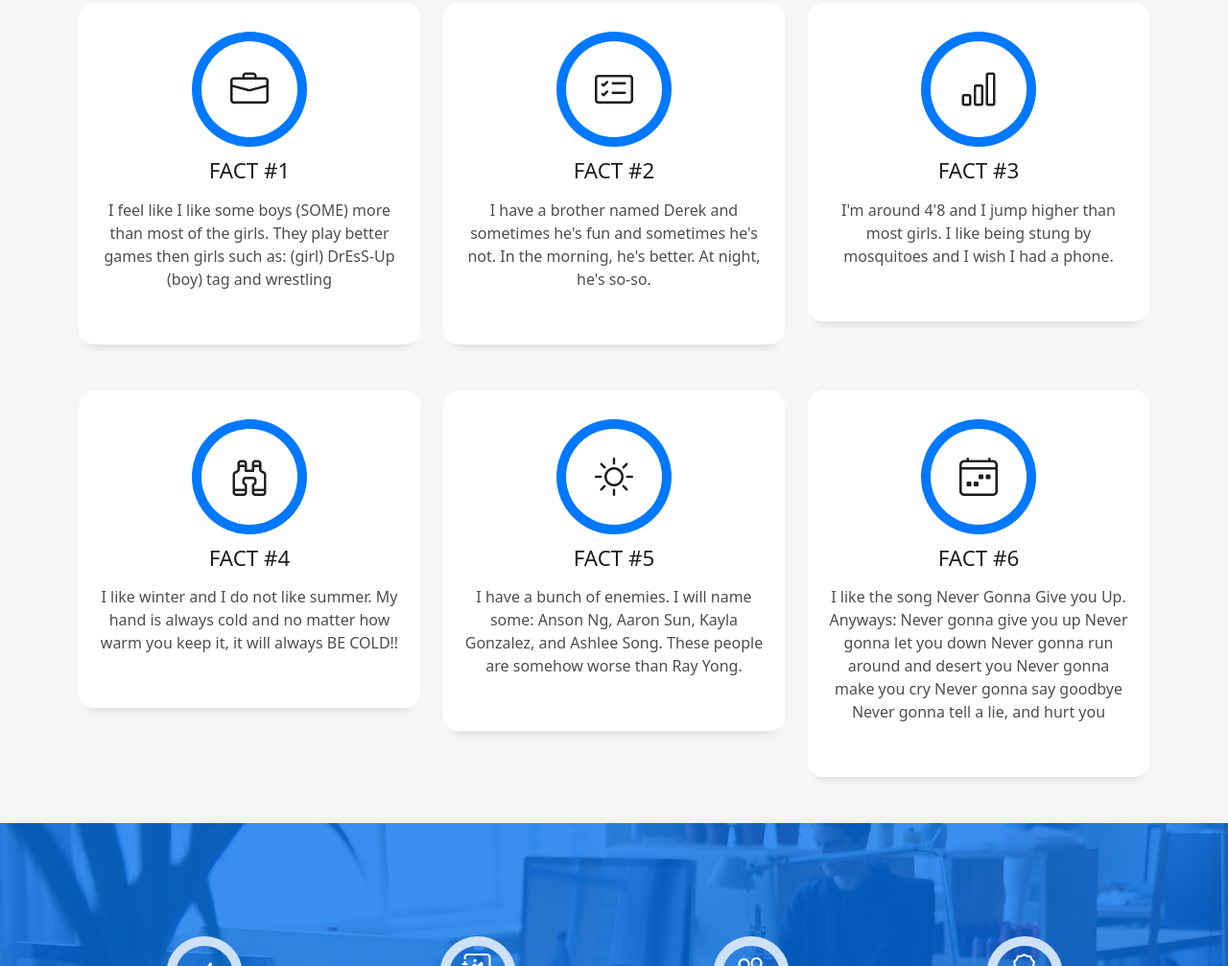
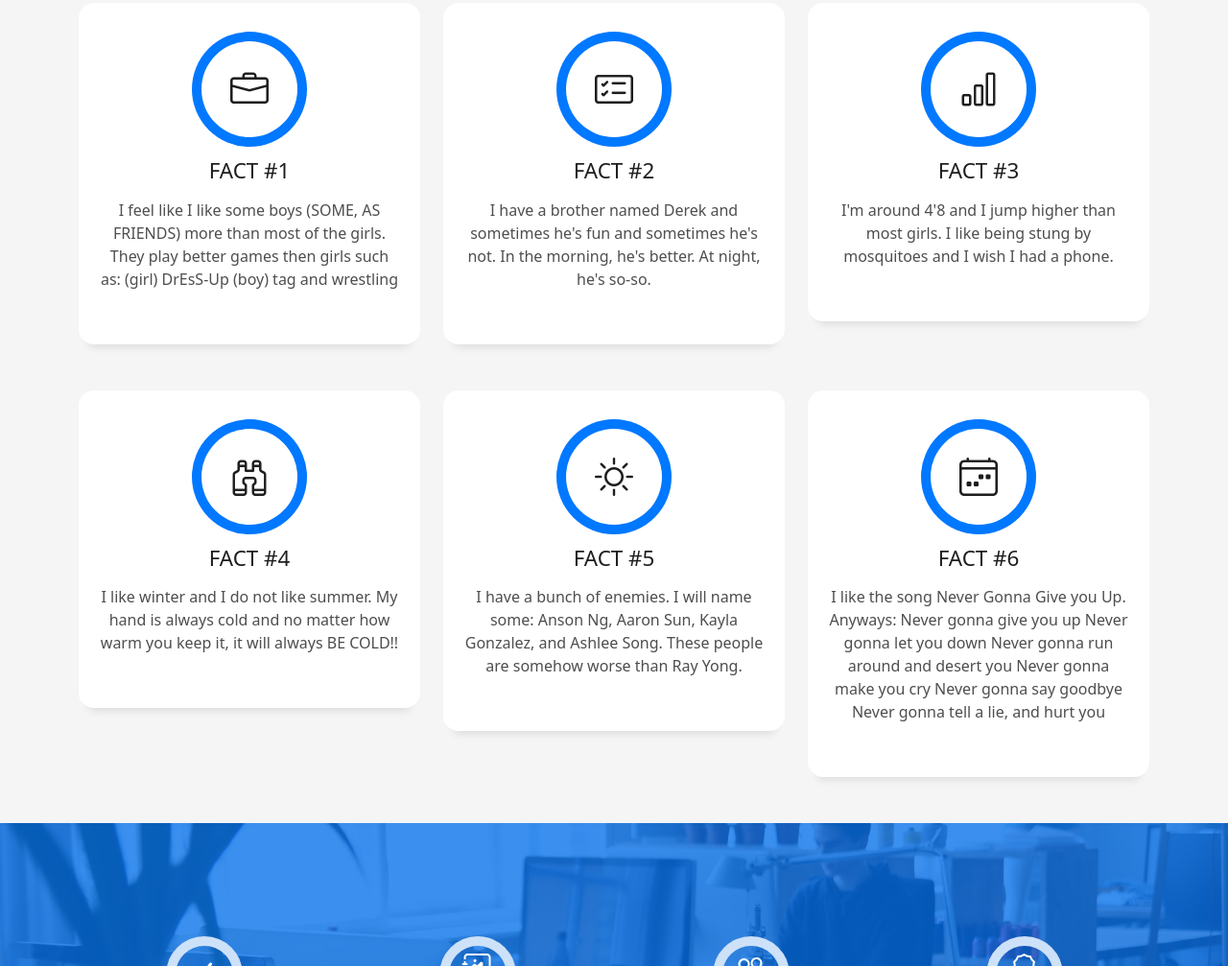
Before and after one commit to girls-rule/website, a plain HTML site: page index.html in a window 1280 px wide. Shown: the part 1796-2803 px from the top of the page at 96% size. Drawn offline with Linux system fonts and the light colour scheme.

Commit message:
Add files via upload

```diff
--- a/index.html
+++ b/index.html
@@ -267,9 +267,9 @@
                 <div class="service-content">
                   <h2 class="s-title">fact #1</h2>
                   <p class="s-description text-center">
-                    I feel like I like some boys (SOME) more than most of the
-                    girls. They play better games then girls such as: (girl)
-                    DrEsS-Up (boy) tag and wrestling
+                    I feel like I like some boys (SOME, AS FRIENDS) more than
+                    most of the girls. They play better games then girls such
+                    as: (girl) DrEsS-Up (boy) tag and wrestling
                   </p>
                 </div>
               </div>
```
